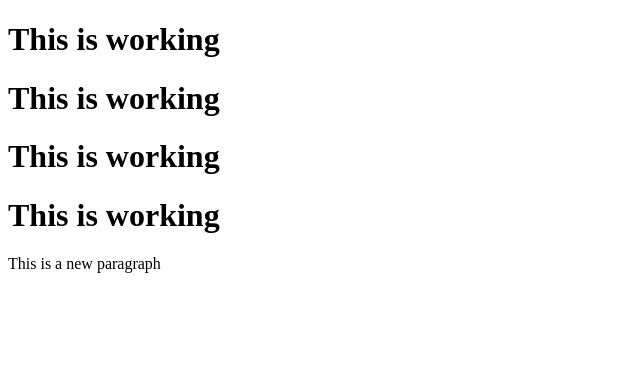
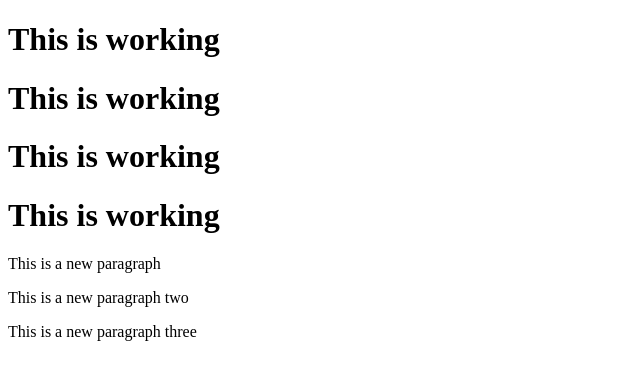
Before and after one commit to EfeAgare/Rebase, a plain HTML site: page index.html in a window 1280 px wide. Shown: the whole page, without its empty margins (0-640 px from the left). Drawn offline with Linux system fonts and the light colour scheme.

Commit message:
now having two commit

```diff
--- a/index.html
+++ b/index.html
@@ -12,5 +12,7 @@
     <h1>This is working</h1>
     <h1>This is working</h1>
     <p>This is a new paragraph</p>
+    <p>This is a new paragraph two</p>
+    <p>This is a new paragraph three</p>
   </body>
 </html>
```
Also changed, not shown: 1 other file.
